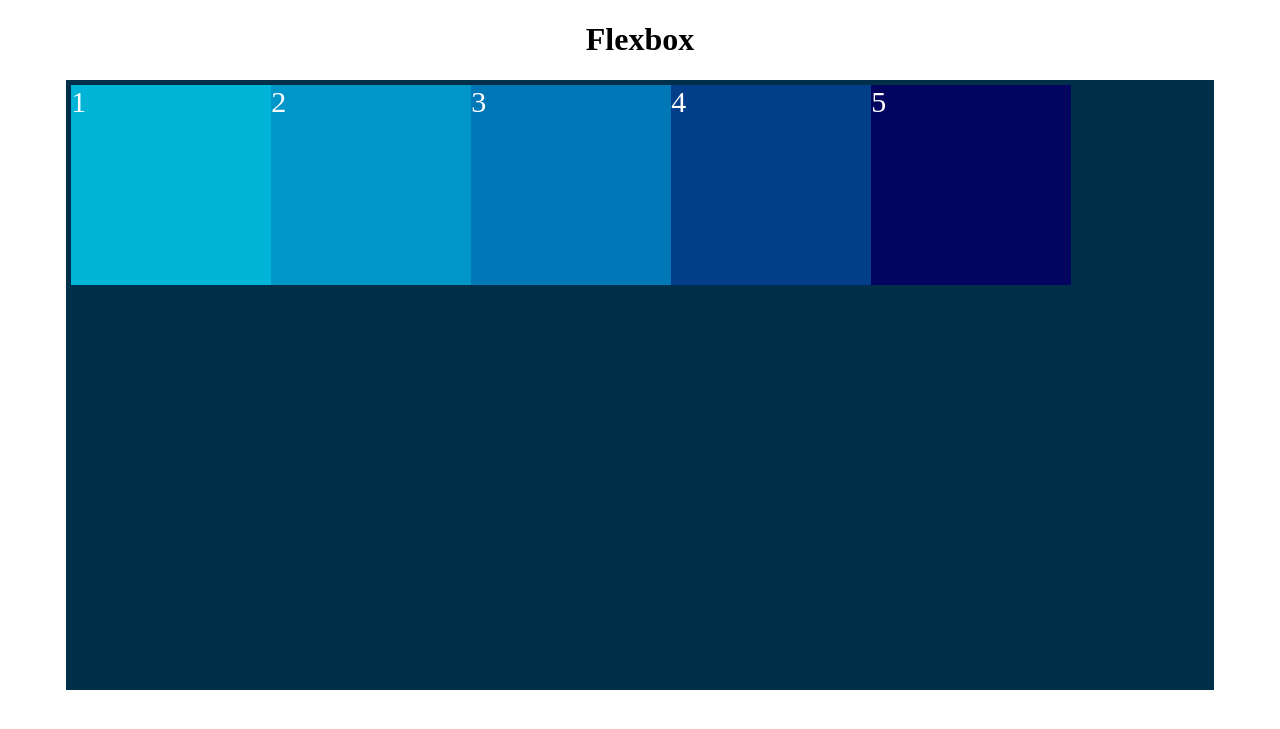
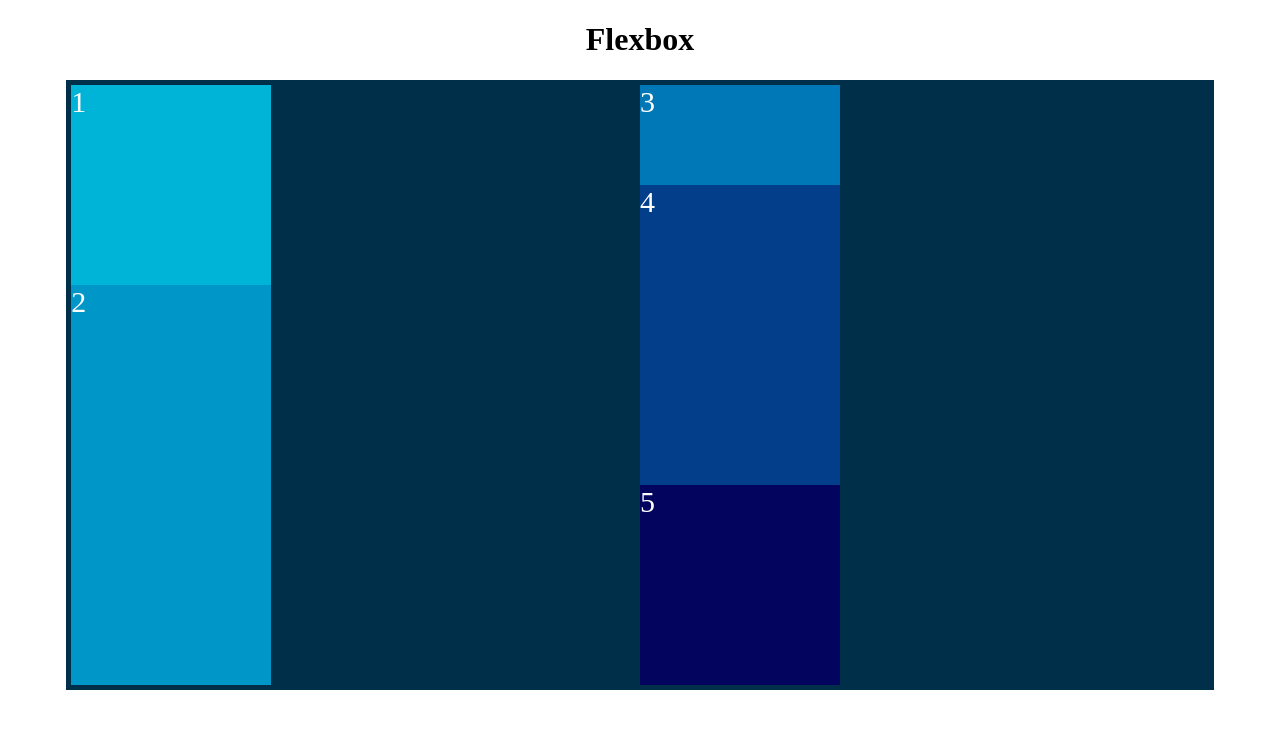
Before and after one commit to Retiishia/CodePolitan, a PHP site: page / in a window 1280 px wide. Shown: the top 729 px of the page. Run offline with PHP 8.4, Linux system fonts and the light colour scheme.

Commit message:
Align Items & Other

```diff
--- a/Belajar-CSS/Flexbox/Belajar1/app.css
+++ b/Belajar-CSS/Flexbox/Belajar1/app.css
@@ -9,9 +9,10 @@ h1 {
     margin: 0 auto;
     border: 5px solid #003049;
     display: flex;
-    flex-direction: row;
-    justify-content: flex-start;
+    flex-direction: column;
+    justify-content: center;
     flex-wrap: wrap;
+    align-items: warp-reverse;
 }
 
 #container div {
--- a/Belajar-CSS/Flexbox/Belajar1/index.html
+++ b/Belajar-CSS/Flexbox/Belajar1/index.html
@@ -10,9 +10,9 @@
     <h1>Flexbox</h1>
     <section id="container">
         <div style="background-color: #00b4d8;">1</div>
-        <div style="background-color: #0096c7;">2</div>
-        <div style="background-color: #0077b6;">3</div>
-        <div style="background-color: #023e8a;">4</div>
+        <div style="background-color: #0096c7; height: 400px;">2</div>
+        <div style="background-color: #0077b6; height: 100px;">3</div>
+        <div style="background-color: #023e8a; height: 300px;">4</div>
         <div style="background-color: #03045e;">5</div>
     </section>
 </body>
```
